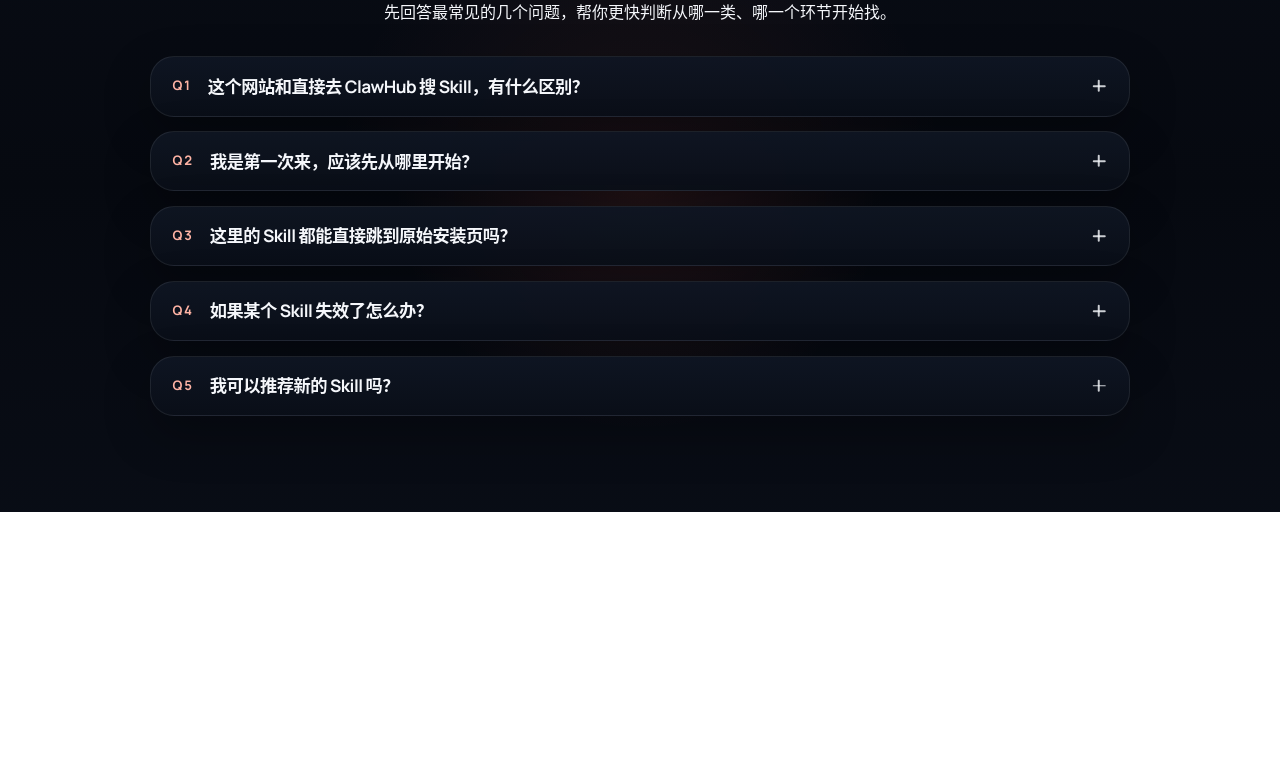
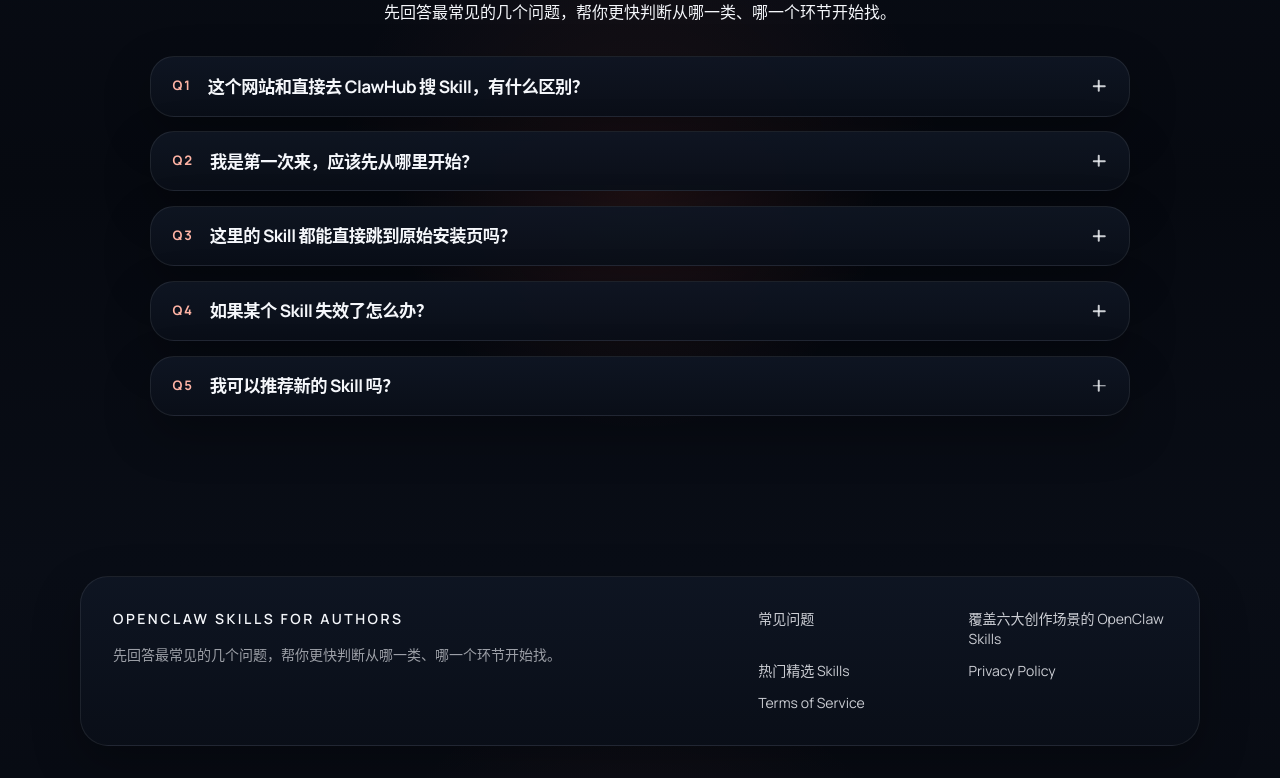
Before and after one commit to yezizhizhi/openclaw-skills-authors, a Next.js app: page / in a window 1280 px wide. Shown: the part 3015-3793 px from the top of the page. Before the commit the page ends 3527 px from the top, so only its background shows below. Built offline with nearby package versions, Linux system fonts and the light colour scheme; no server answers.

Commit message:
Fix: Add SiteFooter to layout
Ultraworked with [Sisyphus](https://github.com/code-yeongyu/oh-my-opencode)

Co-authored-by: Sisyphus <clio-agent@sisyphuslabs.ai>

```diff
--- a/app/layout.tsx
+++ b/app/layout.tsx
@@ -2,6 +2,7 @@
 import { Manrope, Source_Serif_4 } from "next/font/google";
 import "./globals.css";
 import { SiteHeader } from "@/components/site-header";
+import { SiteFooter } from "@/components/site-footer";
 import { LanguageProvider } from "@/components/language-provider";
 import { getSiteUrl } from "@/lib/site-url";
 
@@ -76,6 +77,7 @@
           <div className="site-chrome min-h-full">
             <SiteHeader />
             {children}
+            <SiteFooter />
           </div>
         </LanguageProvider>
       </body>
```
